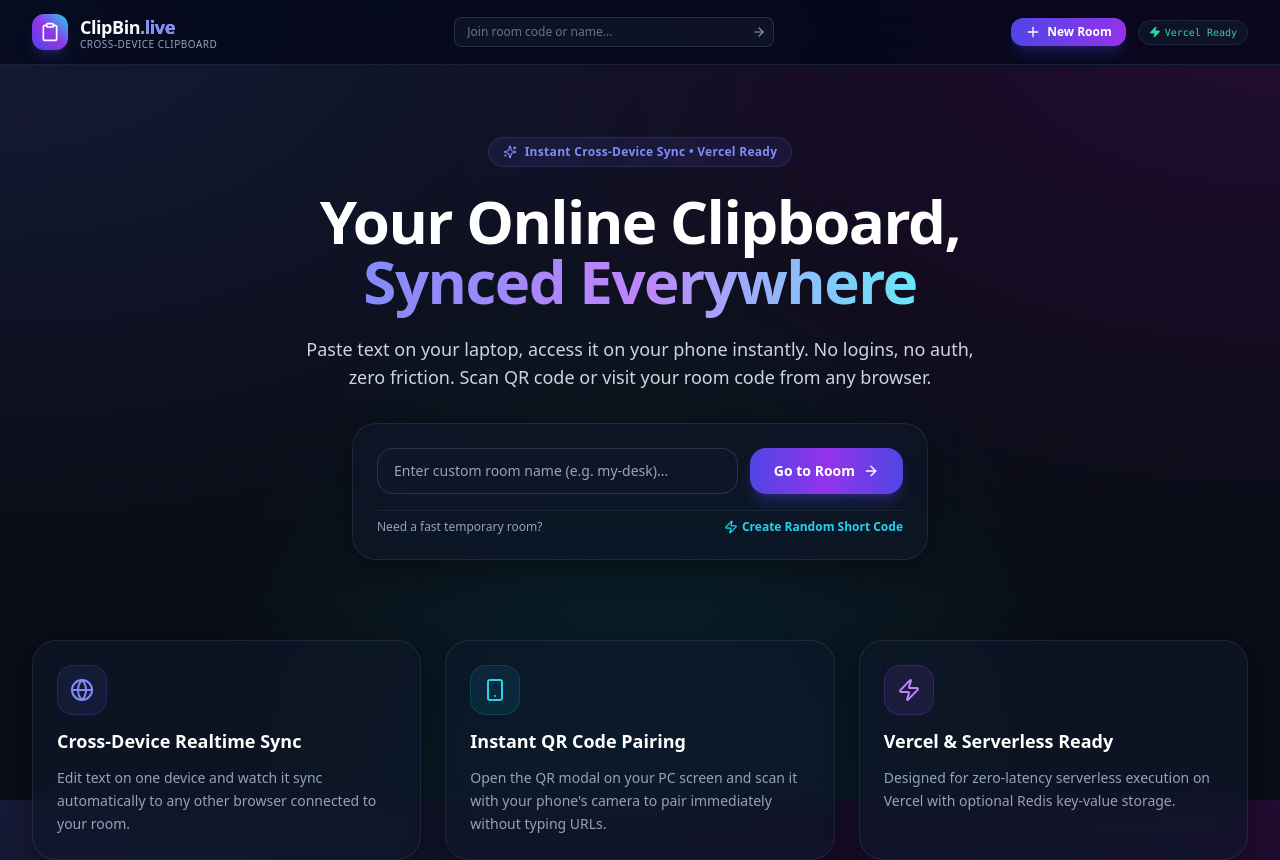
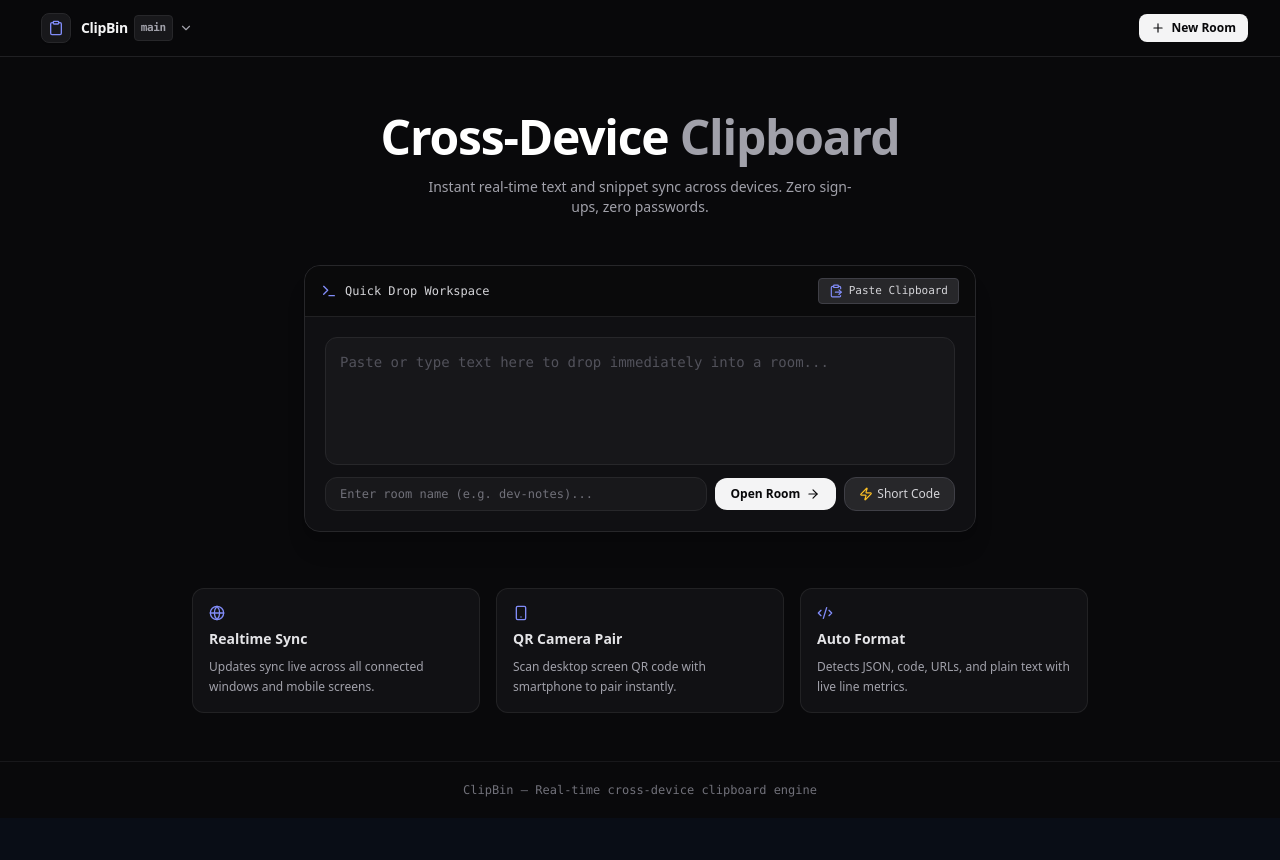
Before and after one commit to kruth-s/AegisML, a Next.js app: page / in a window 1280 px wide. Shown: the top 860 px of the page. After the commit the page ends 818 px from the top, so only its background shows below. Built offline with nearby package versions, Linux system fonts and the light colour scheme.

Commit message:
nav bar modification

```diff
--- a/app/page.tsx
+++ b/app/page.tsx
@@ -8,24 +8,24 @@ import {
   Clipboard,
   Zap,
   Smartphone,
-  ShieldCheck,
-  Share2,
   ArrowRight,
-  Sparkles,
-  Lock,
   Globe,
   Clock,
+  Code2,
+  Terminal,
+  ChevronRight,
+  ClipboardPaste,
 } from 'lucide-react';
 
 export default function HomePage() {
   const [customRoom, setCustomRoom] = useState('');
+  const [quickText, setQuickText] = useState('');
   const [toasts, setToasts] = useState<ToastMessage[]>([]);
   const [recentRooms, setRecentRooms] = useState<string[]>([]);
   const [isGenerating, setIsGenerating] = useState(false);
   const router = useRouter();
 
   useEffect(() => {
-    // Read recent rooms from localStorage
     try {
       const saved = localStorage.getItem('clipbin_recent_rooms');
       if (saved) {
@@ -52,6 +52,15 @@ export default function HomePage() {
       const res = await fetch('/api/clip', { method: 'POST' });
       const data = await res.json();
       if (data.success && data.data?.slug) {
+        if (quickText.trim()) {
+          try {
+            await fetch(`/api/clip/${data.data.slug}`, {
+              method: 'POST',
+              headers: { 'Content-Type': 'application/json' },
+              body: JSON.stringify({ content: quickText }),
+            });
+          } catch (err) {}
+        }
         router.push(`/clip/${data.data.slug}`);
       }
     } catch (e) {
@@ -65,132 +74,151 @@ export default function HomePage() {
   const handleOpenCustom = (e: React.FormEvent) => {
     e.preventDefault();
     if (!customRoom.trim()) {
-      addToast('Please enter a room name or code', 'error');
+      addToast('Please enter a project room name or code', 'error');
       return;
     }
     const clean = customRoom.trim().toLowerCase().replace(/[^a-z0-9-]/g, '-');
     router.push(`/clip/${clean}`);
   };
 
+  const handleQuickPaste = async () => {
+    try {
+      const text = await navigator.clipboard.readText();
+      if (text) {
+        setQuickText(text);
+        addToast('Pasted from clipboard', 'success');
+      }
+    } catch (e) {
+      addToast('Please press Ctrl+V to paste into workspace', 'info');
+    }
+  };
+
   return (
-    <div className="min-h-screen flex flex-col justify-between">
+    <div className="min-h-screen flex flex-col justify-between bg-zinc-950 text-zinc-100 font-sans">
       <Navbar />
 
-      <main className="flex-1 max-w-7xl w-full mx-auto px-4 sm:px-6 lg:px-8 py-12 flex flex-col gap-16">
-        {/* Hero Section */}
-        <div className="flex flex-col items-center text-center gap-6 max-w-3xl mx-auto pt-6">
-          <div className="inline-flex items-center gap-2 px-3.5 py-1.5 rounded-full bg-indigo-500/10 border border-indigo-500/20 text-indigo-400 text-xs font-semibold tracking-wide">
-            <Sparkles className="w-3.5 h-3.5" />
-            <span>Instant Cross-Device Sync • Vercel Ready</span>
+      <main className="flex-1 max-w-5xl w-full mx-auto px-4 sm:px-6 lg:px-8 py-12 flex flex-col gap-12">
+        {/* Minimal Hero Header - NO BADGES */}
+        <div className="flex flex-col items-center text-center gap-4 max-w-2xl mx-auto pt-2">
+          <h1 className="text-3xl sm:text-5xl font-extrabold tracking-tight text-white leading-tight">
+            Cross-Device <span className="text-zinc-400">Clipboard</span>
+          </h1>
+
+          <p className="text-xs sm:text-sm text-zinc-400 max-w-md leading-relaxed">
+            Instant real-time text and snippet sync across devices. Zero sign-ups, zero passwords.
+          </p>
         </div>
 
-          <h1 className="text-4xl sm:text-6xl font-extrabold tracking-tight text-white leading-tight">
-            Your Online Clipboard,{' '}
-            <span className="bg-clip-text text-transparent bg-gradient-to-r from-indigo-400 via-purple-400 to-cyan-300">
-              Synced Everywhere
-            </span>
-          </h1>
+        {/* Central Workspace Card */}
+        <div className="w-full max-w-2xl mx-auto bg-zinc-900/90 border border-zinc-800 rounded-2xl shadow-xl overflow-hidden flex flex-col">
+          <div className="flex items-center justify-between gap-3 px-4 py-3 bg-zinc-950/90 border-b border-zinc-800/80 text-xs font-mono">
+            <div className="flex items-center gap-2 text-zinc-300">
+              <Terminal className="w-4 h-4 text-indigo-400" />
+              <span className="font-medium">Quick Drop Workspace</span>
+            </div>
 
-          <p className="text-base sm:text-lg text-slate-300 max-w-2xl leading-relaxed">
-            Paste text on your laptop, access it on your phone instantly. No logins, no auth, zero friction. Scan QR code or visit your room code from any browser.
-          </p>
+            <button
+              onClick={handleQuickPaste}
+              className="px-2.5 py-1 rounded bg-zinc-800 hover:bg-zinc-700 text-zinc-300 border border-zinc-700 text-[11px] flex items-center gap-1.5 transition-colors"
+            >
+              <ClipboardPaste className="w-3.5 h-3.5 text-indigo-400" />
+              <span>Paste Clipboard</span>
+            </button>
+          </div>
 
-          {/* Quick Action Box */}
-          <div className="w-full max-w-xl glass-card p-4 sm:p-6 rounded-3xl border border-slate-800 shadow-2xl flex flex-col gap-4 mt-2">
-            <form onSubmit={handleOpenCustom} className="flex flex-col sm:flex-row gap-3">
-              <div className="relative flex-1">
+          <div className="p-4 sm:p-5 flex flex-col gap-3 bg-zinc-950/40">
+            <textarea
+              value={quickText}
+              onChange={(e) => setQuickText(e.target.value)}
+              placeholder="Paste or type text here to drop immediately into a room..."
+              className="w-full h-32 p-3.5 rounded-xl bg-zinc-900/90 border border-zinc-800 text-zinc-200 placeholder:text-zinc-600 font-mono text-xs sm:text-sm focus:outline-none focus:border-zinc-700 resize-none transition-colors"
+            />
+
+            <form onSubmit={handleOpenCustom} className="flex flex-col sm:flex-row gap-2">
               <input
                 type="text"
-                  placeholder="Enter custom room name (e.g. my-desk)..."
+                placeholder="Enter room name (e.g. dev-notes)..."
                 value={customRoom}
                 onChange={(e) => setCustomRoom(e.target.value)}
-                  className="w-full px-4 py-3 rounded-2xl glass-input text-sm focus:outline-none"
+                className="flex-1 px-3.5 py-2 rounded-xl bg-zinc-900 border border-zinc-800 text-zinc-200 placeholder:text-zinc-500 text-xs font-mono focus:outline-none focus:border-zinc-700"
               />
-              </div>
+
+              <div className="flex items-center gap-2">
                 <button
                   type="submit"
-                className="px-6 py-3 rounded-2xl bg-gradient-to-r from-indigo-600 via-purple-600 to-indigo-600 hover:opacity-95 text-white text-sm font-bold shadow-lg shadow-indigo-600/30 transition-all flex items-center justify-center gap-2 shrink-0"
+                  className="px-4 py-2 rounded-xl bg-zinc-100 hover:bg-white text-zinc-950 text-xs font-bold transition-all flex items-center justify-center gap-1.5 shrink-0"
                 >
-                <span>Go to Room</span>
-                <ArrowRight className="w-4 h-4" />
+                  <span>Open Room</span>
+                  <ArrowRight className="w-3.5 h-3.5" />
                 </button>
-            </form>
 
-            <div className="flex items-center justify-between text-xs text-slate-400 pt-2 border-t border-slate-800/80">
-              <span>Need a fast temporary room?</span>
                 <button
+                  type="button"
                   onClick={handleCreateRandom}
                   disabled={isGenerating}
-                className="text-cyan-400 hover:text-cyan-300 font-semibold flex items-center gap-1 transition-colors"
+                  className="px-3.5 py-2 rounded-xl bg-zinc-800 hover:bg-zinc-700 border border-zinc-700 text-zinc-300 text-xs font-medium flex items-center gap-1 transition-colors shrink-0"
                 >
-                <Zap className="w-3.5 h-3.5" />
-                <span>{isGenerating ? 'Creating...' : 'Create Random Short Code'}</span>
+                  <Zap className="w-3.5 h-3.5 text-amber-400" />
+                  <span>{isGenerating ? 'Creating...' : 'Short Code'}</span>
                 </button>
               </div>
+            </form>
           </div>
         </div>
 
-        {/* Recent Rooms if available */}
+        {/* Recent Rooms */}
         {recentRooms.length > 0 && (
-          <div className="max-w-3xl mx-auto w-full flex flex-col gap-3">
-            <div className="flex items-center gap-2 text-xs font-mono font-bold text-slate-400 uppercase tracking-wider">
-              <Clock className="w-3.5 h-3.5 text-indigo-400" />
-              <span>Recently Visited Clipboard Rooms</span>
+          <div className="max-w-2xl mx-auto w-full flex flex-col gap-2">
+            <div className="flex items-center gap-2 text-xs font-mono font-medium text-zinc-500 uppercase tracking-wider">
+              <Clock className="w-3.5 h-3.5 text-zinc-500" />
+              <span>Recent Rooms</span>
             </div>
             <div className="flex flex-wrap gap-2">
-              {recentRooms.slice(0, 6).map((slug) => (
+              {recentRooms.slice(0, 5).map((slug) => (
                 <button
                   key={slug}
                   onClick={() => router.push(`/clip/${slug}`)}
-                  className="px-3 py-1.5 rounded-xl glass-card hover:bg-slate-800/80 border border-slate-800 text-xs font-mono text-slate-300 flex items-center gap-2 transition-all hover:scale-105"
+                  className="px-3 py-1.5 rounded-lg bg-zinc-900 hover:bg-zinc-800 border border-zinc-800 text-xs font-mono text-zinc-300 flex items-center gap-2 transition-colors"
                 >
-                  <Clipboard className="w-3.5 h-3.5 text-indigo-400" />
+                  <Clipboard className="w-3 h-3 text-indigo-400" />
                   <span>{slug}</span>
+                  <ChevronRight className="w-3 h-3 text-zinc-600" />
                 </button>
               ))}
             </div>
           </div>
         )}
 
-        {/* Feature Cards Grid */}
-        <div className="grid grid-cols-1 md:grid-cols-3 gap-6 pt-4">
-          <div className="glass-card glass-card-hover p-6 rounded-3xl border border-slate-800/80 flex flex-col gap-3">
-            <div className="p-3 rounded-2xl bg-indigo-500/10 border border-indigo-500/20 text-indigo-400 w-fit">
-              <Globe className="w-6 h-6" />
-            </div>
-            <h3 className="text-lg font-bold text-white">Cross-Device Realtime Sync</h3>
-            <p className="text-sm text-slate-400 leading-relaxed">
-              Edit text on one device and watch it sync automatically to any other browser connected to your room.
+        {/* Dark Feature Section */}
+        <div className="grid grid-cols-1 md:grid-cols-3 gap-4 max-w-4xl mx-auto w-full pt-2">
+          <div className="p-4 rounded-xl bg-zinc-900/60 border border-zinc-800/80 flex flex-col gap-2">
+            <Globe className="w-4 h-4 text-indigo-400" />
+            <h3 className="text-sm font-semibold text-zinc-200">Realtime Sync</h3>
+            <p className="text-xs text-zinc-400 leading-relaxed">
+              Updates sync live across all connected windows and mobile screens.
             </p>
           </div>
 
-          <div className="glass-card glass-card-hover p-6 rounded-3xl border border-slate-800/80 flex flex-col gap-3">
-            <div className="p-3 rounded-2xl bg-cyan-500/10 border border-cyan-500/20 text-cyan-400 w-fit">
-              <Smartphone className="w-6 h-6" />
-            </div>
-            <h3 className="text-lg font-bold text-white">Instant QR Code Pairing</h3>
-            <p className="text-sm text-slate-400 leading-relaxed">
-              Open the QR modal on your PC screen and scan it with your phone's camera to pair immediately without typing URLs.
+          <div className="p-4 rounded-xl bg-zinc-900/60 border border-zinc-800/80 flex flex-col gap-2">
+            <Smartphone className="w-4 h-4 text-indigo-400" />
+            <h3 className="text-sm font-semibold text-zinc-200">QR Camera Pair</h3>
+            <p className="text-xs text-zinc-400 leading-relaxed">
+              Scan desktop screen QR code with smartphone to pair instantly.
             </p>
           </div>
 
-          <div className="glass-card glass-card-hover p-6 rounded-3xl border border-slate-800/80 flex flex-col gap-3">
-            <div className="p-3 rounded-2xl bg-purple-500/10 border border-purple-500/20 text-purple-400 w-fit">
-              <Zap className="w-6 h-6" />
-            </div>
-            <h3 className="text-lg font-bold text-white">Vercel & Serverless Ready</h3>
-            <p className="text-sm text-slate-400 leading-relaxed">
-              Designed for zero-latency serverless execution on Vercel with optional Redis key-value storage.
+          <div className="p-4 rounded-xl bg-zinc-900/60 border border-zinc-800/80 flex flex-col gap-2">
+            <Code2 className="w-4 h-4 text-indigo-400" />
+            <h3 className="text-sm font-semibold text-zinc-200">Auto Format</h3>
+            <p className="text-xs text-zinc-400 leading-relaxed">
+              Detects JSON, code, URLs, and plain text with live line metrics.
             </p>
           </div>
         </div>
       </main>
 
-      {/* Footer */}
-      <footer className="border-t border-slate-800/80 bg-slate-950/80 py-8">
-        <div className="max-w-7xl mx-auto px-4 text-center text-xs text-slate-500">
-          ClipBin.live — Fast, frictionless online clipboard for multi-device workflows.
-        </div>
+      <footer className="border-t border-zinc-900 bg-zinc-950 py-5 text-center text-xs text-zinc-500 font-mono">
+        ClipBin — Real-time cross-device clipboard engine
       </footer>
 
       <Toast toasts={toasts} onClose={removeToast} />
--- a/components/Navbar.tsx
+++ b/components/Navbar.tsx
@@ -1,9 +1,19 @@
 'use client';
 
-import React, { useState } from 'react';
+import React, { useState, useEffect, useRef } from 'react';
 import Link from 'next/link';
 import { useRouter } from 'next/navigation';
-import { Clipboard, QrCode, Plus, ArrowRight, Zap, RefreshCw } from 'lucide-react';
+import {
+  Clipboard,
+  QrCode,
+  Plus,
+  ArrowRight,
+  ChevronDown,
+  Clock,
+  Home,
+  FolderKanban,
+  Search,
+} from 'lucide-react';
 
 interface NavbarProps {
   currentRoom?: string;
@@ -13,7 +23,31 @@ interface NavbarProps {
 
 export const Navbar: React.FC<NavbarProps> = ({ currentRoom, onOpenQR, isSyncing }) => {
   const [joinSlug, setJoinSlug] = useState('');
+  const [isDropdownOpen, setIsDropdownOpen] = useState(false);
+  const [recentRooms, setRecentRooms] = useState<string[]>([]);
+  const dropdownRef = useRef<HTMLDivElement>(null);
   const router = useRouter();
+
+  // Read recent rooms for dropdown
+  useEffect(() => {
+    try {
+      const saved = localStorage.getItem('clipbin_recent_rooms');
+      if (saved) {
+        setRecentRooms(JSON.parse(saved));
+      }
+    } catch (e) {}
+  }, []);
+
+  // Close dropdown on click outside
+  useEffect(() => {
+    const handleClickOutside = (e: MouseEvent) => {
+      if (dropdownRef.current && !dropdownRef.current.contains(e.target as Node)) {
+        setIsDropdownOpen(false);
+      }
+    };
+    document.addEventListener('mousedown', handleClickOutside);
+    return () => document.removeEventListener('mousedown', handleClickOutside);
+  }, []);
 
   const handleJoin = (e: React.FormEvent) => {
     e.preventDefault();
@@ -21,6 +55,7 @@ export const Navbar: React.FC<NavbarProps> = ({ currentRoom, onOpenQR, isSyncing
     const clean = joinSlug.trim().toLowerCase().replace(/[^a-z0-9-]/g, '-');
     router.push(`/clip/${clean}`);
     setJoinSlug('');
+    setIsDropdownOpen(false);
   };
 
   const handleCreateNew = async () => {
@@ -37,73 +72,125 @@ export const Navbar: React.FC<NavbarProps> = ({ currentRoom, onOpenQR, isSyncing
   };
 
   return (
-    <header className="sticky top-0 z-40 w-full border-b border-slate-800/80 bg-slate-950/70 backdrop-blur-xl">
-      <div className="max-w-7xl mx-auto px-4 sm:px-6 lg:px-8 h-16 flex items-center justify-between gap-4">
-        {/* Brand Logo */}
-        <Link href="/" className="flex items-center gap-3 group">
-          <div className="p-2 rounded-xl bg-gradient-to-tr from-indigo-600 via-purple-600 to-cyan-400 text-white shadow-lg shadow-indigo-500/20 group-hover:scale-105 transition-transform">
-            <Clipboard className="w-5 h-5" />
+    <header className="sticky top-0 z-50 w-full border-b border-zinc-800/80 bg-zinc-950/80 backdrop-blur-xl">
+      <div className="max-w-7xl mx-auto px-4 sm:px-6 lg:px-8 h-14 flex items-center justify-between gap-4">
+        {/* Brand & Project Dropdown */}
+        <div className="relative flex items-center gap-2" ref={dropdownRef}>
+          <button
+            onClick={() => setIsDropdownOpen(!isDropdownOpen)}
+            className="flex items-center gap-2.5 px-2 py-1 rounded-xl hover:bg-zinc-900 border border-transparent hover:border-zinc-800 transition-all text-left"
+          >
+            <div className="p-1.5 rounded-lg bg-zinc-900 border border-zinc-800 text-zinc-100 shadow-sm">
+              <Clipboard className="w-4 h-4 text-indigo-400" />
             </div>
-          <div className="flex flex-col">
-            <span className="font-bold text-lg tracking-tight bg-clip-text text-transparent bg-gradient-to-r from-white via-slate-100 to-indigo-200">
-              ClipBin<span className="text-indigo-400">.live</span>
+            <span className="font-semibold text-sm tracking-tight text-zinc-100 flex items-center gap-1.5">
+              ClipBin
+              <span className="text-[11px] px-1.5 py-0.5 rounded bg-zinc-900 border border-zinc-800 text-zinc-400 font-mono">
+                {currentRoom ? currentRoom : 'main'}
               </span>
-            <span className="text-[10px] font-medium text-slate-400 -mt-1 tracking-wider uppercase">
-              Cross-Device Clipboard
+              <ChevronDown className={`w-3.5 h-3.5 text-zinc-400 transition-transform duration-200 ${isDropdownOpen ? 'rotate-180 text-indigo-400' : ''}`} />
+            </span>
+          </button>
+
+          {/* Project & Room Dropdown Menu */}
+          {isDropdownOpen && (
+            <div className="absolute top-full left-0 mt-2 w-72 bg-zinc-950 border border-zinc-800 rounded-xl shadow-2xl p-3 flex flex-col gap-3 z-50">
+              <div className="flex items-center justify-between px-1 text-[11px] font-mono text-zinc-400 uppercase tracking-wider">
+                <span className="flex items-center gap-1.5">
+                  <FolderKanban className="w-3.5 h-3.5 text-indigo-400" />
+                  Select Project Room
                 </span>
               </div>
-        </Link>
 
-        {/* Quick Room Join Bar */}
-        <form onSubmit={handleJoin} className="hidden md:flex items-center relative max-w-xs w-full">
+              {/* Room Search / Quick Jump */}
+              <form onSubmit={handleJoin} className="relative">
+                <Search className="w-3.5 h-3.5 absolute left-2.5 top-2.5 text-zinc-500" />
                 <input
                   type="text"
-            placeholder="Join room code or name..."
+                  placeholder="Switch room code..."
                   value={joinSlug}
                   onChange={(e) => setJoinSlug(e.target.value)}
-            className="w-full py-1.5 pl-3 pr-8 rounded-lg glass-input text-xs placeholder:text-slate-500 focus:outline-none"
+                  className="w-full py-1.5 pl-8 pr-7 rounded-lg bg-zinc-900 border border-zinc-800 text-xs text-zinc-200 placeholder:text-zinc-500 focus:outline-none focus:border-zinc-700 font-mono"
                 />
-          <button
-            type="submit"
-            className="absolute right-1 p-1 text-slate-400 hover:text-indigo-400 transition-colors"
-            title="Join Room"
-          >
+                <button type="submit" className="absolute right-2 top-2 text-zinc-400 hover:text-zinc-200">
                   <ArrowRight className="w-3.5 h-3.5" />
                 </button>
               </form>
 
-        {/* Action Buttons */}
-        <div className="flex items-center gap-2 sm:gap-3">
-          {isSyncing !== undefined && (
-            <div className="flex items-center gap-1.5 px-2.5 py-1 rounded-full bg-slate-900/90 border border-slate-800 text-[11px] font-mono text-slate-400">
-              <RefreshCw className={`w-3 h-3 text-indigo-400 ${isSyncing ? 'animate-spin' : ''}`} />
-              <span className="hidden sm:inline">{isSyncing ? 'Syncing...' : 'Live Sync'}</span>
+              {/* Home & Recent Rooms */}
+              <div className="flex flex-col gap-1 border-t border-zinc-900 pt-2">
+                <Link
+                  href="/"
+                  onClick={() => setIsDropdownOpen(false)}
+                  className="px-2.5 py-1.5 rounded-lg text-xs text-zinc-300 hover:bg-zinc-900 flex items-center gap-2 transition-colors"
+                >
+                  <Home className="w-3.5 h-3.5 text-zinc-400" />
+                  <span>Main Workspace</span>
+                </Link>
+
+                {recentRooms.length > 0 && (
+                  <div className="mt-1">
+                    <span className="px-2 text-[10px] font-mono text-zinc-500 uppercase tracking-wider flex items-center gap-1 mb-1">
+                      <Clock className="w-3 h-3 text-zinc-500" />
+                      Recent Rooms
+                    </span>
+                    <div className="flex flex-col gap-0.5 max-h-36 overflow-y-auto">
+                      {recentRooms.map((room) => (
+                        <button
+                          key={room}
+                          onClick={() => {
+                            router.push(`/clip/${room}`);
+                            setIsDropdownOpen(false);
+                          }}
+                          className={`w-full px-2.5 py-1.5 rounded-lg text-xs text-left font-mono flex items-center justify-between transition-colors ${
+                            currentRoom === room
+                              ? 'bg-indigo-500/10 text-indigo-400 font-semibold border border-indigo-500/20'
+                              : 'text-zinc-400 hover:bg-zinc-900 hover:text-zinc-200'
+                          }`}
+                        >
+                          <span className="truncate">{room}</span>
+                          {currentRoom === room && <span className="text-[10px] text-indigo-400 font-sans">Active</span>}
+                        </button>
+                      ))}
+                    </div>
                   </div>
                 )}
+              </div>
 
+              {/* Action */}
+              <button
+                onClick={() => {
+                  handleCreateNew();
+                  setIsDropdownOpen(false);
+                }}
+                className="w-full py-1.5 rounded-lg bg-zinc-900 hover:bg-zinc-800 border border-zinc-800 text-xs font-semibold text-zinc-200 flex items-center justify-center gap-1.5 transition-colors"
+              >
+                <Plus className="w-3.5 h-3.5 text-indigo-400" />
+                <span>Create New Room</span>
+              </button>
+            </div>
+          )}
+        </div>
+
+        {/* Minimal Right Actions */}
+        <div className="flex items-center gap-2">
           {currentRoom && onOpenQR && (
             <button
               onClick={onOpenQR}
-              className="flex items-center gap-1.5 px-3 py-1.5 rounded-xl bg-slate-800/80 hover:bg-slate-700/80 border border-slate-700 text-slate-200 text-xs font-semibold transition-all hover:scale-105"
+              className="flex items-center gap-1.5 px-3 py-1.5 rounded-lg bg-zinc-900 hover:bg-zinc-800 border border-zinc-800 text-zinc-300 text-xs font-medium transition-colors"
             >
-              <QrCode className="w-4 h-4 text-cyan-400" />
-              <span className="hidden sm:inline">Pair Mobile</span>
+              <QrCode className="w-3.5 h-3.5 text-indigo-400" />
+              <span className="hidden sm:inline">QR Pair</span>
             </button>
           )}
 
           <button
             onClick={handleCreateNew}
-            className="flex items-center gap-1.5 px-3.5 py-1.5 rounded-xl bg-gradient-to-r from-indigo-600 to-purple-600 hover:from-indigo-500 hover:to-purple-500 text-white text-xs font-semibold shadow-lg shadow-indigo-600/25 transition-all hover:scale-105"
+            className="flex items-center gap-1.5 px-3 py-1.5 rounded-lg bg-zinc-100 hover:bg-white text-zinc-950 text-xs font-semibold transition-all"
           >
-            <Plus className="w-4 h-4" />
+            <Plus className="w-3.5 h-3.5" />
             <span>New Room</span>
           </button>
-
-          {/* Vercel Badge */}
-          <div className="hidden lg:flex items-center gap-1 px-2.5 py-1 rounded-full bg-slate-900/80 border border-slate-800 text-[10px] text-emerald-400 font-mono">
-            <Zap className="w-3 h-3 text-emerald-400 fill-emerald-400" />
-            Vercel Ready
-          </div>
         </div>
       </div>
     </header>
```
Lines whose indentation alone changed are shown as unchanged.
